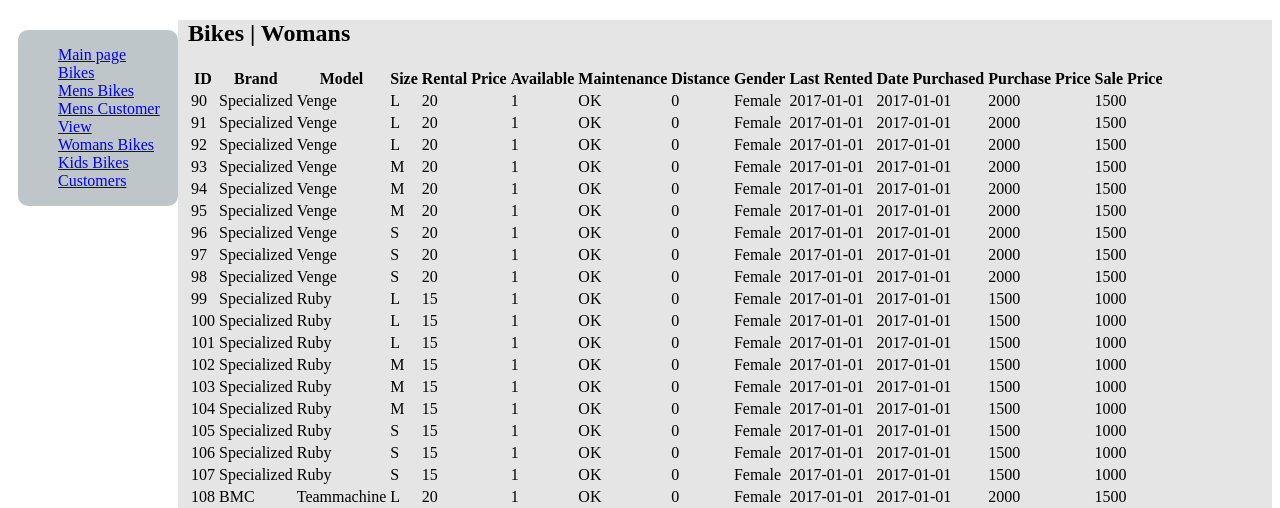
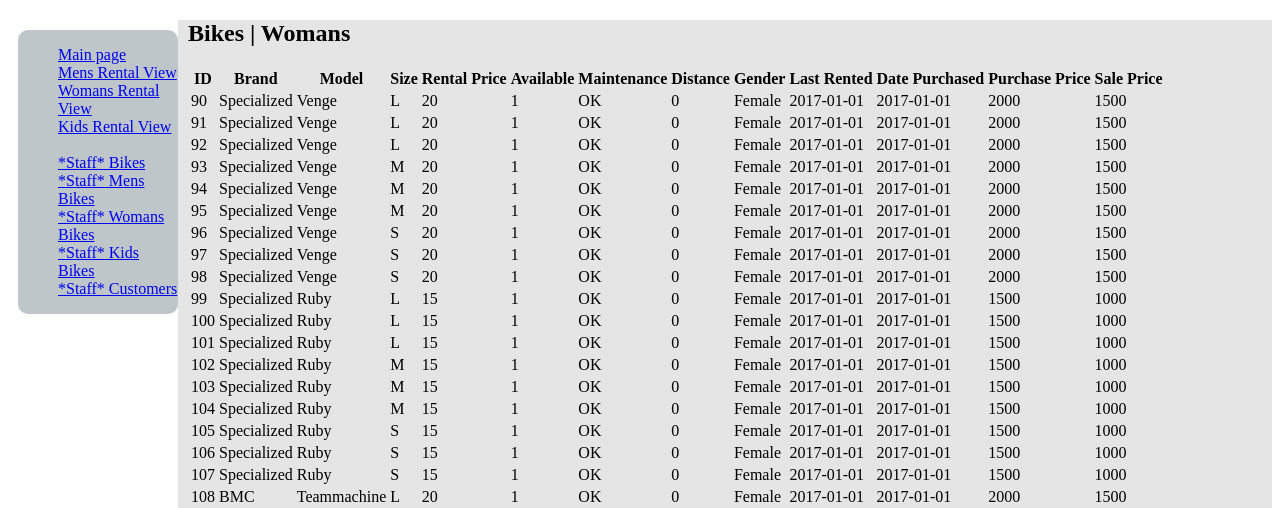
Before and after one commit to Jamie-Burns-Oulu/JAM-Project, a CodeIgniter app: page /CI_JAM/index.php/bike/show_womans_bikes in a window 1280 px wide. Shown: the top 508 px of the page. Run offline with CodeIgniter, Linux system fonts and the light colour scheme; data comes from the database, SQL or seed files in the repository.

Commit message:
Added Womans & Kids Rental View

```diff
--- a/CI_JAM/application/controllers/Bike.php
+++ b/CI_JAM/application/controllers/Bike.php
@@ -29,7 +29,6 @@
       $data['bike']=$this->bike_model->get_mens_customer();
       $data['page']='bike/customer_mens';
       $this->load->view('menu/content',$data);
-
     }
 
     public function show_womans_bikes(){
@@ -39,10 +38,24 @@
       $this->load->view('menu/content',$data);
     }
 
+    public function customer_womans(){
+      $this->load->model('bike_model');
+      $data['bike']=$this->bike_model->get_womans_customer();
+      $data['page']='bike/customer_womans';
+      $this->load->view('menu/content',$data);
+    }
+
     public function show_kids_bikes(){
       $this->load->model('bike_model');
       $data['bike']=$this->bike_model->get_kids_bikes();
       $data['page']='bike/show_kids_bikes';
+      $this->load->view('menu/content',$data);
+    }
+
+    public function customer_kids(){
+      $this->load->model('bike_model');
+      $data['bike']=$this->bike_model->get_kids_customer();
+      $data['page']='bike/customer_kids';
       $this->load->view('menu/content',$data);
     }
 
@@ -59,6 +72,14 @@
       $data['bike_id']=$edit_id;
       $data['selected_bike']=$this->bike_model->get_selected_bike($edit_id);
       $data['page']='bike/view_selected';
+      $this->load->view('menu/onlycontent',$data);
+    }
+
+    public function view_selected_kids($edit_id){
+      $this->load->model('bike_model');
+      $data['bike_id']=$edit_id;
+      $data['selected_bike']=$this->bike_model->get_selected_bike($edit_id);
+      $data['page']='bike/view_selected_kids';
       $this->load->view('menu/onlycontent',$data);
     }
 
--- a/CI_JAM/application/models/Bike_model.php
+++ b/CI_JAM/application/models/Bike_model.php
@@ -17,6 +17,18 @@
     $this->db->where('gender','male');
     return $this->db->get()->result_array();
   }
+  public function get_womans_bikes(){
+    $this->db->select('*');
+    $this->db->from('bikes');
+    $this->db->where('gender','female');
+    return $this->db->get()->result_array();
+  }
+  public function get_kids_bikes(){
+    $this->db->select('*');
+    $this->db->from('bikes');
+    $this->db->where('gender','kids');
+    return $this->db->get()->result_array();
+  }
 
   public function get_mens_customer(){
     $this->db->select('bike_id,brand,model,size,rent_price');
@@ -24,20 +36,22 @@
     $this->db->where('gender = "male" AND availability > 0 AND ( bike_id % 9 ) = 0 ' );
     return $this->db->get()->result_array();
   }
-
-  public function get_womans_bikes(){
-    $this->db->select('*');
+  public function get_womans_customer(){
+    $this->db->select('bike_id,brand,model,size,rent_price');
     $this->db->from('bikes');
-    $this->db->where('gender','female');
+    $this->db->where('gender = "female" AND availability > 0 AND ( bike_id % 9 ) = 0 ' );
+    return $this->db->get()->result_array();
+  }
+  public function get_kids_customer(){
+    $this->db->select('bike_id,brand,model,size,rent_price');
+    $this->db->from('bikes');
+    $this->db->where('gender = "kids" AND availability > 0 AND ( bike_id % 3 ) = 0 ' );
     return $this->db->get()->result_array();
   }
 
- public function get_kids_bikes(){
-    $this->db->select('*');
-    $this->db->from('bikes');
-    $this->db->where('gender','kids');
-    return $this->db->get()->result_array();
-  }
+
+
+
 
   public function get_selected_bike($selected_id){
     $this->db->select('bike_id,brand,model,size,rent_price,availability,maintenance,distance,
--- a/CI_JAM/application/views/menu/header.php
+++ b/CI_JAM/application/views/menu/header.php
@@ -12,12 +12,16 @@
 
     <ul>
       <li> <a href="<?php echo site_url('bike/index'); ?>">Main page</a> </li>
-      <li> <a href="<?php echo site_url('bike/show_all_bikes'); ?>">Bikes</a> </li>
-      <li> <a href="<?php echo site_url('bike/show_mens_bikes'); ?>">Mens Bikes</a> </li>
-      <li> <a href="<?php echo site_url('bike/customer_mens'); ?>">Mens Customer View</a> </li>
-      <li> <a href="<?php echo site_url('bike/show_womans_bikes'); ?>">Womans Bikes</a> </li>
-      <li> <a href="<?php echo site_url('bike/show_kids_bikes'); ?>">Kids Bikes</a> </li>
-      <li> <a href="<?php echo site_url('customer/show_all_customers'); ?>">Customers</a> </li>
+      <li> <a href="<?php echo site_url('bike/customer_mens'); ?>">Mens Rental View</a> </li>
+      <li> <a href="<?php echo site_url('bike/customer_womans'); ?>">Womans Rental View</a> </li>
+      <li> <a href="<?php echo site_url('bike/customer_kids'); ?>">Kids Rental View</a> </li>
+      <br>
+      <li> <a href="<?php echo site_url('bike/show_all_bikes'); ?>">*Staff* Bikes</a> </li>
+      <li> <a href="<?php echo site_url('bike/show_mens_bikes'); ?>">*Staff* Mens Bikes</a> </li>
+      <li> <a href="<?php echo site_url('bike/show_womans_bikes'); ?>">*Staff* Womans Bikes</a> </li>
+      <li> <a href="<?php echo site_url('bike/show_kids_bikes'); ?>">*Staff* Kids Bikes</a> </li>
+      <li> <a href="<?php echo site_url('customer/show_all_customers'); ?>">*Staff* Customers</a> </li>
+
 
     </ul>
 
```
Also changed, not shown: CI_JAM/application/views/Bike/customer_kids.php (added, +48 -0 lines), CI_JAM/application/views/Bike/customer_womans.php (added, +48 -0 lines), CI_JAM/application/views/Bike/view_selected_kids.php (added, +39 -0 lines).
